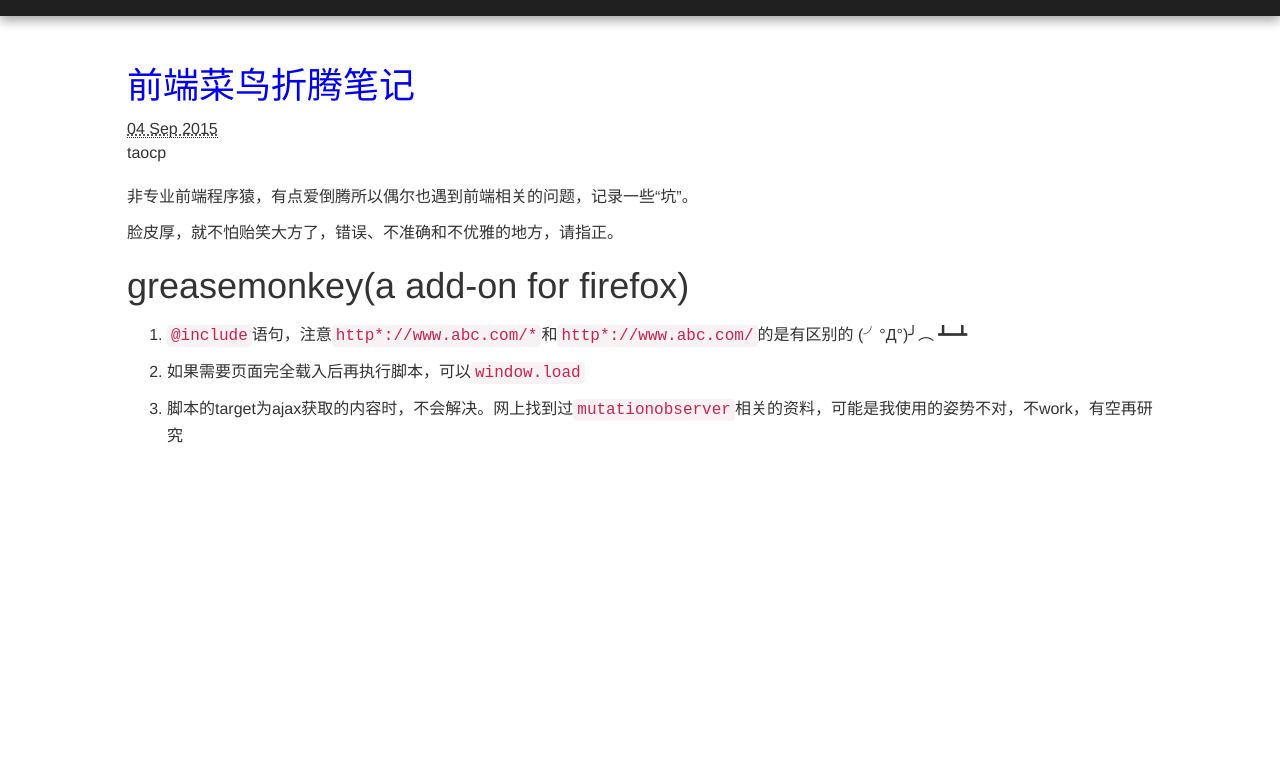
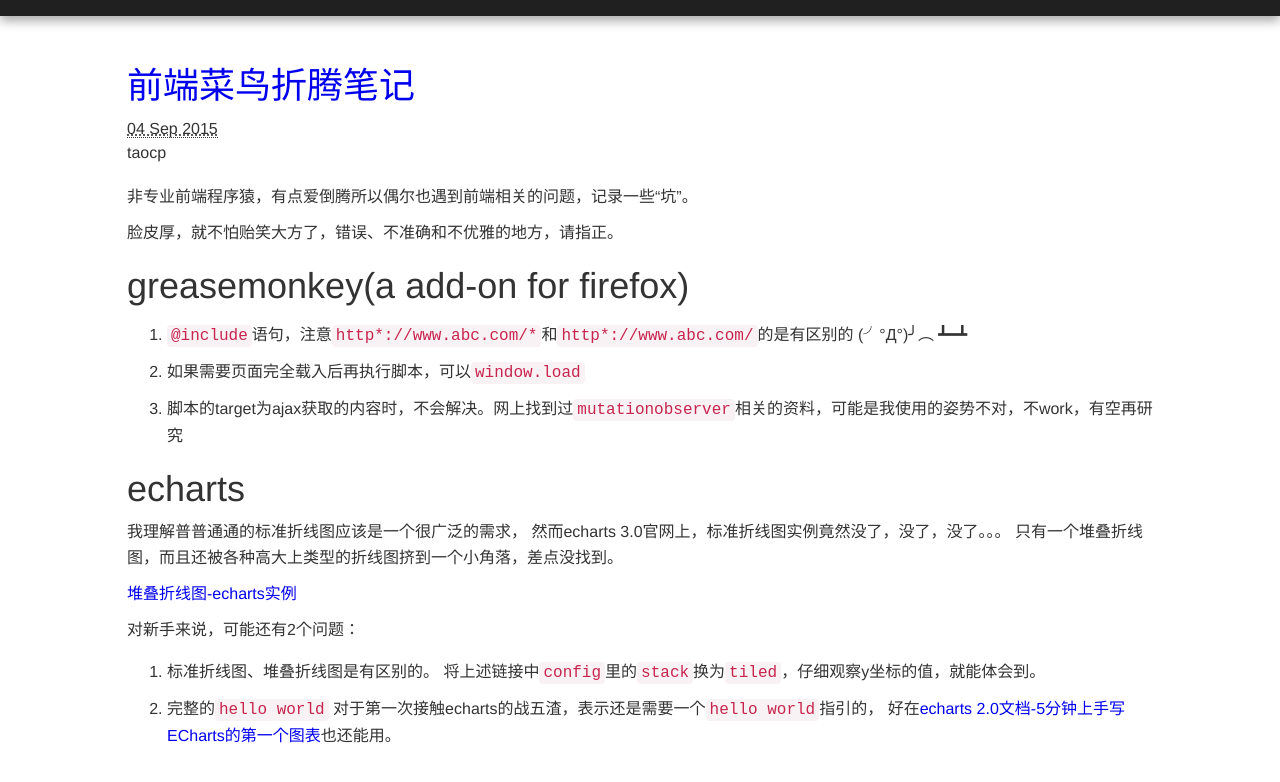
Before and after one commit to taocp/taocp.github.com, a Jekyll site: the page built from _posts/2015-9-4-前端菜鸟折腾笔记.md, in a window 1280 px wide, cut to the strip 104-886 px from the top of the page. Built offline with Jekyll 4.4.1, drawn with Linux system fonts in a browser that asks for light colours; nearby versions of some CDN libraries; library files that are not in the unit come from our copies; comment, search, counter and statistics services are not loaded.

Commit message:
update 2015-9-4

```diff
--- a/_posts/2015-9-4-前端菜鸟折腾笔记.md
+++ b/_posts/2015-9-4-前端菜鸟折腾笔记.md
@@ -22,3 +22,21 @@ greasemonkey(a add-on for firefox)
 1. 如果需要页面完全载入后再执行脚本，可以`window.load`
 
 1. 脚本的target为ajax获取的内容时，不会解决。网上找到过`mutationobserver`相关的资料，可能是我使用的姿势不对，不work，有空再研究
+
+echarts
+===
+
+我理解普普通通的标准折线图应该是一个很广泛的需求，
+然而echarts 3.0官网上，标准折线图实例竟然没了，没了，没了。。。
+只有一个堆叠折线图，而且还被各种高大上类型的折线图挤到一个小角落，差点没找到。
+
+[堆叠折线图-echarts实例](http://echarts.baidu.com/demo.html#line-stack)
+
+对新手来说，可能还有2个问题：
+
+0. 标准折线图、堆叠折线图是有区别的。
+将上述链接中`config`里的`stack`换为`tiled`，仔细观察y坐标的值，就能体会到。
+
+1. 完整的`hello world`
+对于第一次接触echarts的战五渣，表示还是需要一个`hello world`指引的，
+好在[echarts 2.0文档-5分钟上手写ECharts的第一个图表](http://echarts.baidu.com/echarts2/doc/start.html)也还能用。
```
